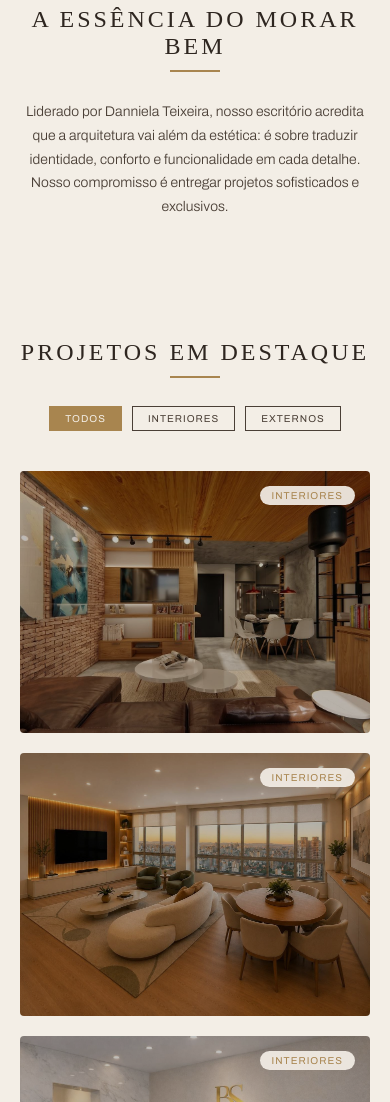
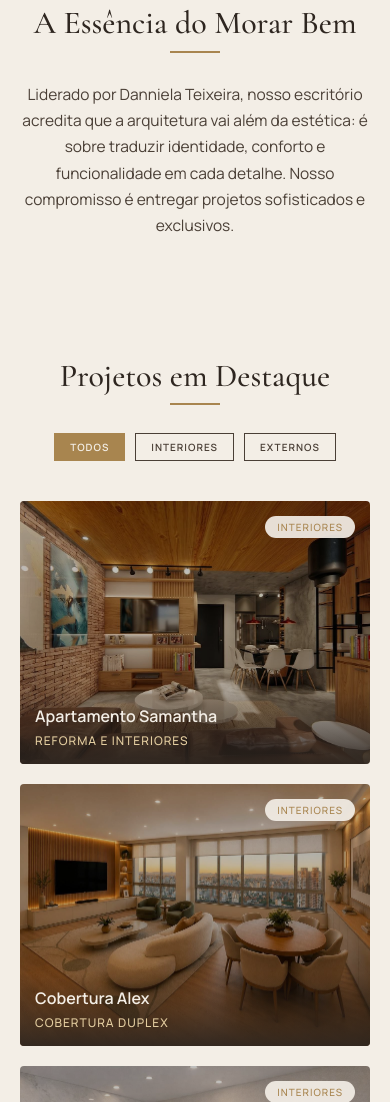
Before and after one commit to joseegebert-cpu/arquitetadannielateixeira, a plain HTML site: page index.html in a window 390 px wide. Shown: the part 898-2000 px from the top of the page. Drawn offline with nearby package versions, Linux system fonts and the light colour scheme; a web font is replaced by a local one.

Commit message:
Tipografia: Cormorant Garamond e Manrope
Títulos em Cormorant Garamond 500, textos em Manrope 400 e menus, botões, formulário, legendas e nomes dos projetos em Manrope 500-600. Remove Italiana e Archivo. Ajusta tamanhos para computador e celular. Logo, imagens, cores, conteúdo e layout mantidos.

```diff
--- a/index.html
+++ b/index.html
@@ -13,14 +13,14 @@
 
     <link rel="preconnect" href="https://fonts.googleapis.com">
     <link rel="preconnect" href="https://fonts.gstatic.com" crossorigin>
-    <link href="https://fonts.googleapis.com/css2?family=Archivo:wdth,wght@62..125,300..700&family=Italiana&display=swap" rel="stylesheet">
+    <link href="https://fonts.googleapis.com/css2?family=Cormorant+Garamond:wght@500&family=Manrope:wght@400;500;600&display=swap" rel="stylesheet">
 
     <style>
         * {
             margin: 0;
             padding: 0;
             box-sizing: border-box;
-            font-family: 'Archivo', sans-serif;
+            font-family: 'Manrope', sans-serif;
         }
 
         /* ===== PRELOADER ===== */
@@ -1010,12 +1010,43 @@
             }
         }
 
-        /* ===== FONTES E CORES DO PORTFÓLIO ===== */
-        .hero h1, .projetos h2, .sobre h2, .projeto-info h3, .modal-title {
-            font-family: 'Italiana', serif;
-            font-weight: 400;
-        }
-        .projetos h2, .sobre h2 { color: #2E2620; }
+        /* ===== TIPOGRAFIA: Cormorant Garamond (títulos) + Manrope (texto) ===== */
+        .hero h1, .projetos h2, .sobre h2, .modal-title {
+            font-family: 'Cormorant Garamond', Georgia, serif;
+            font-weight: 500;
+            text-transform: none;
+            letter-spacing: 0;
+            line-height: 1.08;
+            text-wrap: balance;
+        }
+        .hero h1 { font-size: clamp(40px, 6vw, 72px); }
+        .projetos h2, .sobre h2 { font-size: clamp(34px, 4vw, 48px); color: #2E2620; }
+        .modal-title { font-size: clamp(30px, 3.4vw, 44px); overflow-wrap: anywhere; }
+        .sobre p, .hero p, .modal-description, .modal-materials p, .spec-value { font-weight: 400; }
+        .sobre p, .modal-description { font-size: 17px; line-height: 1.75; }
+        .hero p { font-size: 17px; line-height: 1.65; text-wrap: pretty; }
+        .hero h1, .hero p { text-shadow: 0 1px 14px rgba(30, 24, 20, 0.55), 0 1px 2px rgba(30, 24, 20, 0.35); }
+        nav a, .lang-btn, .btn, .filter-btn, .submit-btn, .footer-btn,
+        .form-group input, .form-group textarea, .spec-label, .projeto-categoria,
+        .modal-materials h4, .projeto-info p { font-weight: 500; }
+        .lang-btn.active, .filter-btn.active { font-weight: 600; }
+        .btn, .filter-btn, .submit-btn { font-weight: 600; }
+        .projeto-info h3 {
+            font-family: 'Manrope', sans-serif;
+            font-weight: 600;
+            font-size: 17px;
+            line-height: 1.3;
+        }
+        @media (max-width: 768px) {
+            .hero h1 { font-size: clamp(34px, 9.5vw, 44px); }
+            .projetos h2, .sobre h2 { font-size: 32px; }
+            .sobre p, .modal-description { font-size: 15.5px; line-height: 1.7; }
+            .hero p { font-size: 15.5px; }
+            .modal-title { font-size: 28px; }
+            .projeto-info h3 { font-size: 16px; }
+            /* no hover on touch screens: keep project names readable */
+            .projeto-info { opacity: 1; transform: none; }
+        }
         .hero-content { color: #F3EEE6; }
         .hero .btn { border-color: #F3EEE6; color: #F3EEE6; }
         .projeto-info { color: #F3EEE6; }
```
